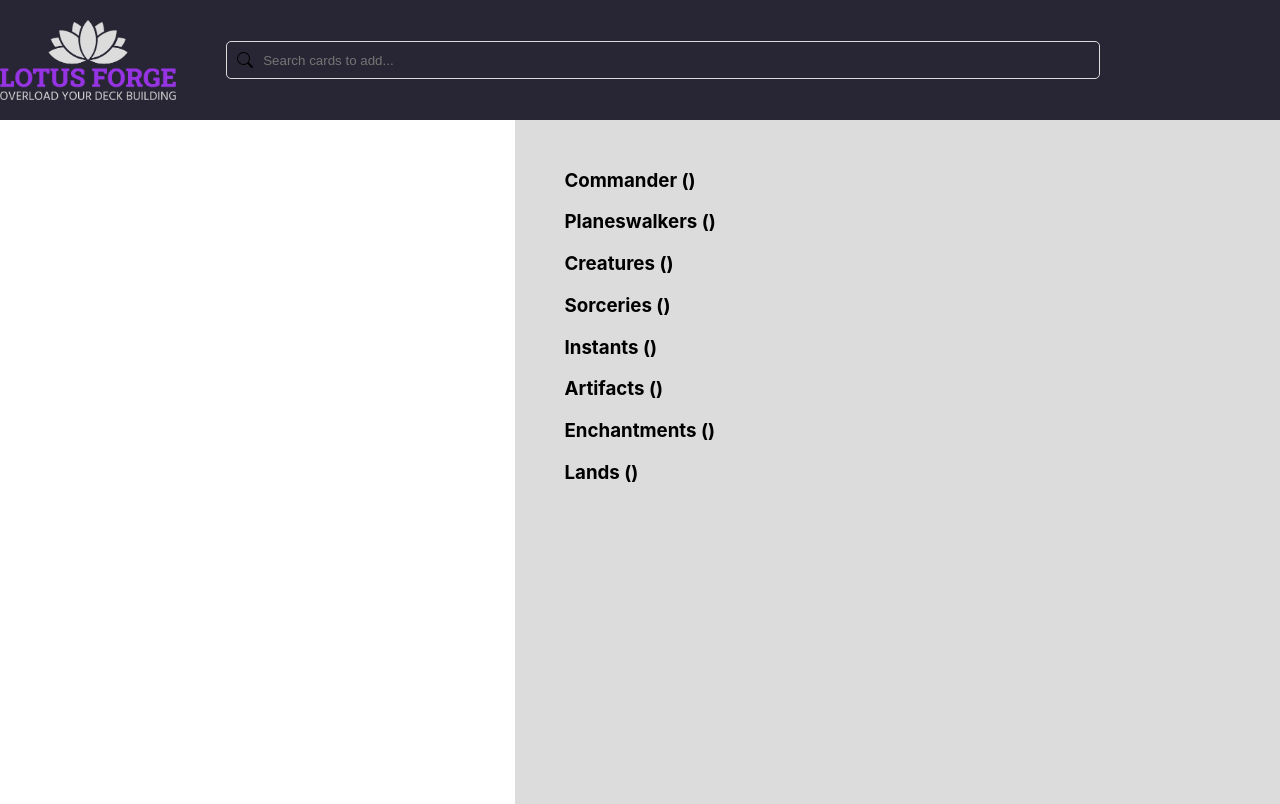
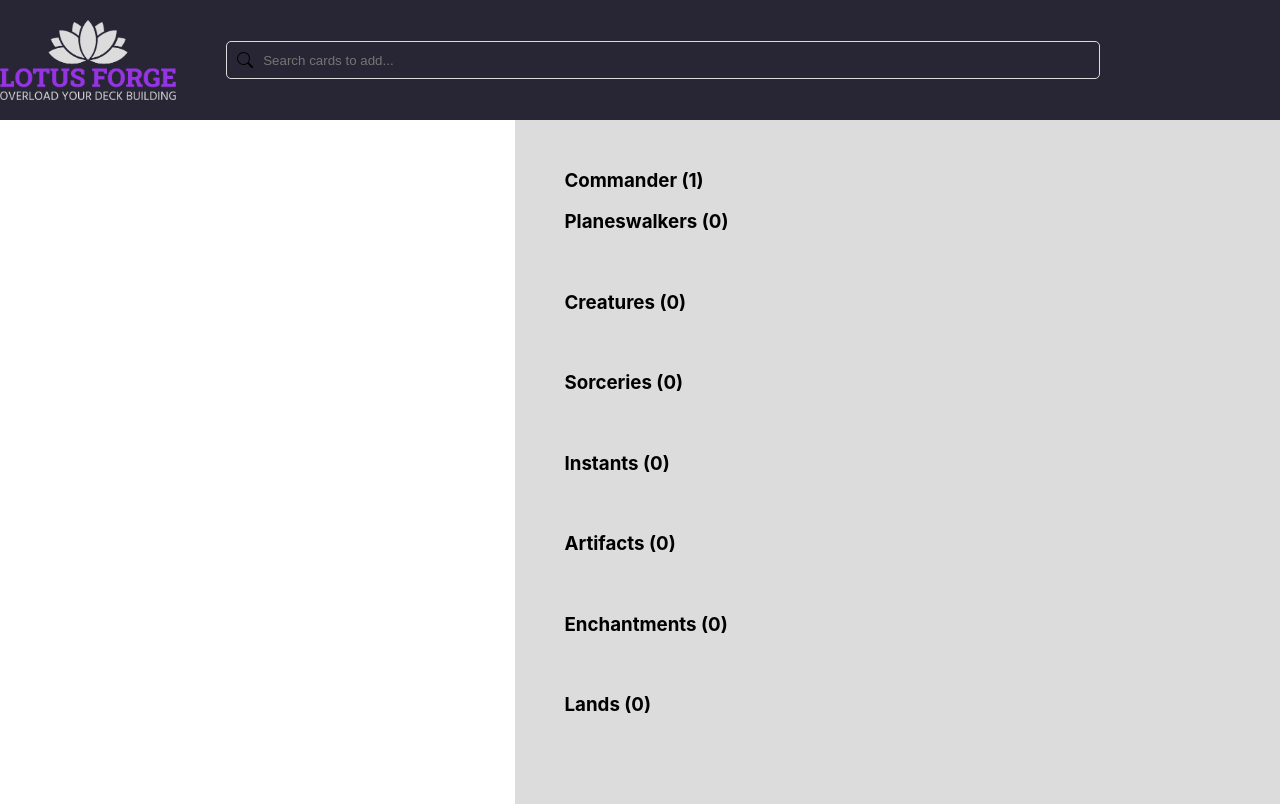
Before and after one commit to NomadLyfe/phase-2-project, a React (Create React App) app: page / in a window 1280 px wide. Built offline with nearby package versions, Linux system fonts and the light colour scheme.

Commit message:
fixed card counts and added card filter

```diff
--- a/src/Components/DeckDisplay.js
+++ b/src/Components/DeckDisplay.js
@@ -2,32 +2,45 @@ import React, { useEffect,  useState } from 'react';
 import '../css files/App.css';
 
 function DeckDisplay({ searchedCard, setSearchedCard }) {
+	const types = ['Planeswalker', 'Creature', 'Sorcery', 'Instant', 'Artifact', 'Enchantment', 'Land'];
+	const [cardList, setCardList] = useState([]);
+	useEffect(() => {
+		setCardList([...cardList, searchedCard]);
+	}, [searchedCard]);
+	const deckCards = types.map(type => {
+
+
+		const reactCardsByType = cardList.map(card => {
+			if (!card) return <div className='noCards'></div>
+			return (
+				<div key={card.name}>
+					{card && card.type_line.includes(`${type}`) ? <img src={card.image_uris.normal} className="deckCard" alt={card.name} /> : null}
+				</div>
+			)
+		})
+
+		const cardsByType = cardList.filter(el => {
+			if (!el) return false;
+			return el.type_line.includes(`${type}`)
+		})
+
+		return (
+			<div key={type}>
+				<h3>
+					{type === 'Sorcery' ? 'Sorcerie' : type}s ({cardsByType.length})
+				</h3>
+				{reactCardsByType}
+			</div>
+		)
+	});
   return (
     <div className='deckwrapper'>
-			<h3>
-				Commander ({searchedCard ? searchedCard.length : null})
-			</h3>
-			<h3>
-				Planeswalkers ({})
-			</h3>
-			<h3>
-				Creatures ({})
-			</h3>
-			<h3>
-				Sorceries ({})
-			</h3>
-			<h3>
-				Instants ({})
-			</h3>
-			<h3>
-				Artifacts ({})
-			</h3>
-			<h3>
-				Enchantments ({})
-			</h3>
-			<h3>
-				Lands ({})
-			</h3>
+			<div>
+				<h3>
+					Commander (1)
+				</h3>
+			</div>
+			{deckCards}
     </div>
   );
 }
--- a/src/css files/App.css
+++ b/src/css files/App.css
@@ -82,3 +82,15 @@ main {
   padding: 50px;
   width: 500px;
 }
+
+.deckCard {
+  width: 200px;
+}
+
+.deckCard:hover {
+  width: 210px;
+}
+
+.noCards {
+  height: 20px;
+}
```
